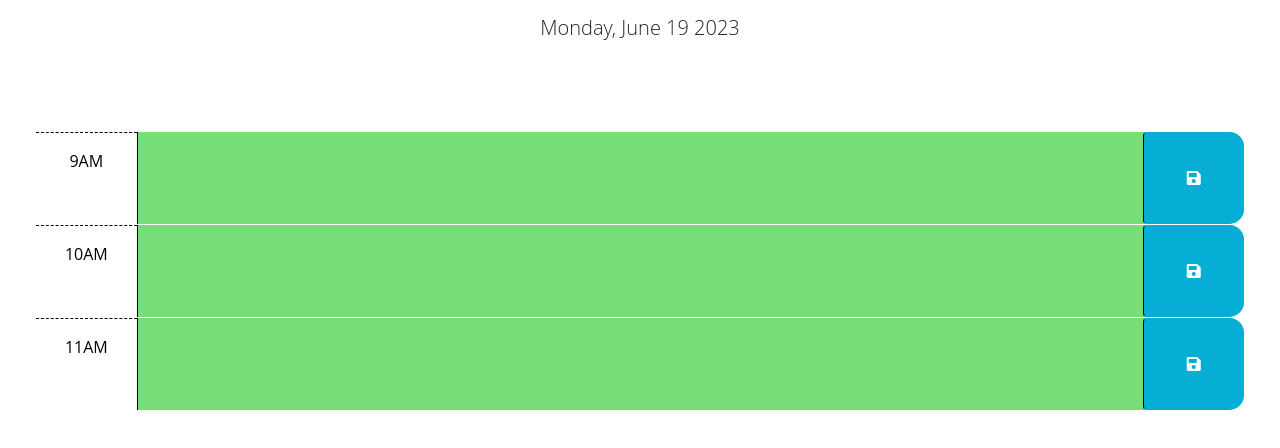
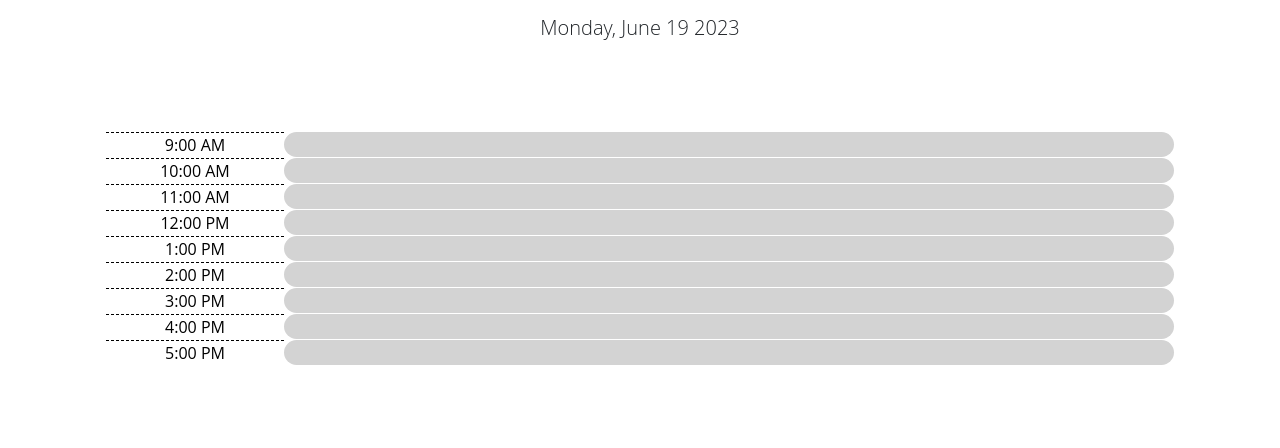
Before and after one commit to murpheycm/dayScheduler, a plain HTML site: page cmm-final/index.html in a window 1280 px wide. Shown: the part 166-614 px from the top of the page. Drawn offline with nearby package versions, Linux system fonts and the light colour scheme.

Commit message:
Updates to work towards defining time blocks in JS instead of html.

```diff
--- a/cmm-final/assets/script.js
+++ b/cmm-final/assets/script.js
@@ -4,87 +4,96 @@ $(document).ready(function() {
   var currentTime = dayjs().format("dddd, MMMM DD YYYY");
   $("#currentDay").text(currentTime);
 
+  const timeBlock = [
+    {
+      label: "9:00 AM",
+      tValue: "9",
+      userInput: "",
+    },
+    {
+      label: "10:00 AM",
+      tValue: "10",
+      userInput: "",
+    },
+    {
+      label: "11:00 AM",
+      tValue: "11",
+      userInput: "",
+    },
+    {
+      label: "12:00 PM",
+      tValue: "12",
+      userInput: "",
+    },
+    {
+      label: "1:00 PM",
+      tValue: "13",
+      userInput: "",
+    },
+    {
+      label: "2:00 PM",
+      tValue: "14",
+      userInput: "",
+    },
+    {
+      label: "3:00 PM",
+      tValue: "15",
+      userInput: "",
+    },
+    {
+      label: "4:00 PM",
+      tValue: "16",
+      userInput: "",
+    },
+    {
+      label: "5:00 PM",
+      tValue: "17",
+      userInput: "",
+    },
+  ];
 
-  // colorcode timeblocks to indicate whether they are in the past, present or future
-     var currentHour = dayjs().format('H');
-     $(".time-block").each(function() {
-         if (parseInt(currentHour) === parseInt(this.id)) {
-             $(this).addClass("present");
-         } else if (parseInt(currentHour) > parseInt(this.id)) {
-             $(this).addClass("past");
-         } else {
-             $(this).addClass("future");
-         }
-      });
-      $(".saveBtn").each(function() {
-        if (parseInt(currentHour) === parseInt(this.id.split("-")[1])) {
-            $(this).addClass("present");
-        } else if (parseInt(currentHour) > parseInt(this.id.split("-")[1])) {
-            $(this).addClass("past");
-        } else {
-            $(this).addClass("future");
-        }
-    })
+  // Rows
+  $(timeBlock).each(function (i) {
+    const row = $("<div>");
+    if (i < $(timeBlock).length) {
+      row
+        .addClass("row")
+      $(".container").append(row);
+    }
+    i++
+  });
 
-    // client-side storage for events
-    var storedEvents = [];
+  // Columns with hours
+  $("div.row").each(function (i) {
+    const timeValue = timeBlock[i].tValue;
+    const labelCol = $("<div>");
+    const inputCol = $("<div>");
 
-    initialise();
+    labelCol
+      .addClass("col-2 hour")
+      .text(timeBlock[i].label)
+    inputCol
+      .addClass("col-10 time-block")
+      .attr("value", timeValue)
+    $(this).append(labelCol);
+    $(this).append(inputCol);
+    i++
+  });
 
-    function renderEvents() {
-        $("textarea").each(function() {
-            this.value = "";
-        })
 
-        $.each(storedEvents, function() {
-            $("textarea" + this.eventTime)[0].value = this.eventText;
-        })
+  // Past, Present, or Future time blocks in relation to the current time
+  $(".time-block").each(function (i) {
+    const currentHour = parseInt(dayjs().format('H'));
+    const timeId = $(this).attr("value");
+    if (currentHour < timeId) {
+      $(this).addClass("future");
+    } else if (currentHour == timeId) {
+      $(this).addClass("present");
+    } else if (currentHour > timeId) {
+      $(this).addClass("past");
     }
-
-    function initialise() {
-        var userEvent = JSON.parse(localStorage.getItem("storedEvents"));
-        if (userEvent !== null) {
-            storedEvents = userEvent;
-        }
-
-        renderEvents();
-    }
-
-    function storeEvents() {
-        localStorage.setItem("storedEvents", JSON.stringify(storedEvents));
-    }
-
-    $("button").on("click", function(event) {
-        event.preventDefault();
-        event.stopPropagation();
-
-        var className = $(event.target).attr("class");
-
-        var eventObject = {
-            eventTime: className,
-            eventText: $("textarea." + className).val()
-        }
-        console.log(eventObject.eventText);
-
-        if (storedEvents.length > 0) {
-            $.each(storedEvents, function() {
-                if (this.eventTime === event.target.className) {
-                    storedEvents.splice($.inArray(this, storedEvents), 1);
-                }
-            });
-        }
-
-        storedEvents.push(eventObject);
-
-        $.each(storedEvents, function() {
-            if (this.eventText === "") {
-                storedEvents.splice($.inArray(this, storedEvents), 1);
-            }
-        })
-
-        storeEvents();
-        renderEvents();
-    })
+    i++
+  })
 
 
 
--- a/cmm-final/index.html
+++ b/cmm-final/index.html
@@ -30,18 +30,9 @@
       <p class="lead">A simple calendar app for scheduling your work day</p>
       <p id="currentDay" class="lead"></p>
     </header>
-    <div class="container-fluid px-5">
-      <!-- Use class for "past", "present", and "future" to apply styles to the
-        time-block divs accordingly. The javascript will need to do this by
-        adding/removing these classes on each div by comparing the hour in the
-        id to the current hour. The html provided below is meant to be an example
-        demonstrating how the css provided can be leveraged to create the
-        desired layout and colors. The html below should be removed or updated
-        in the finished product. Remember to delete this comment once the
-        code is implemented.
-        -->
+    <div class="container px-5">
 
-      <!-- Example of a past time block. The "past" class adds a gray background color. -->
+      <!-- Example of a past time block. The "past" class adds a gray background color.
       <div id="hour-9" class="row time-block past">
         <div class="col-2 col-md-1 hour text-center py-3">9AM</div>
         <textarea class="col-8 col-md-10 description" rows="3"> </textarea>
@@ -50,27 +41,23 @@
         </button>
       </div>
 
-      <!-- Example of a present time block. The "present" class adds a red background color. -->
-      <div id="hour-10" class="row time-block present">
+      Example of a present time block. The "present" class adds a red background color. -->
+      <!-- <div id="hour-10" class="row time-block present">
         <div class="col-2 col-md-1 hour text-center py-3">10AM</div>
         <textarea class="col-8 col-md-10 description" rows="3"> </textarea>
         <button class="btn saveBtn col-2 col-md-1" aria-label="save">
           <i class="fas fa-save" aria-hidden="true"></i>
         </button>
-      </div>
+      </div> -->
 
       <!-- Example of a future time block. The "future" class adds a green background color. -->
-      <div id="hour-11" class="row time-block future">
+      <!-- <div id="hour-11" class="row time-block future">
         <div class="col-2 col-md-1 hour text-center py-3">11AM</div>
         <textarea class="col-8 col-md-10 description" rows="3"> </textarea>
         <button class="btn saveBtn col-2 col-md-1" aria-label="save">
           <i class="fas fa-save" aria-hidden="true"></i>
         </button>
-      </div>
-
-
-
-
+      </div> -->
     </div>
 
     <script src="https://cdnjs.cloudflare.com/ajax/libs/jquery/3.2.1/jquery.min.js"></script>
```
